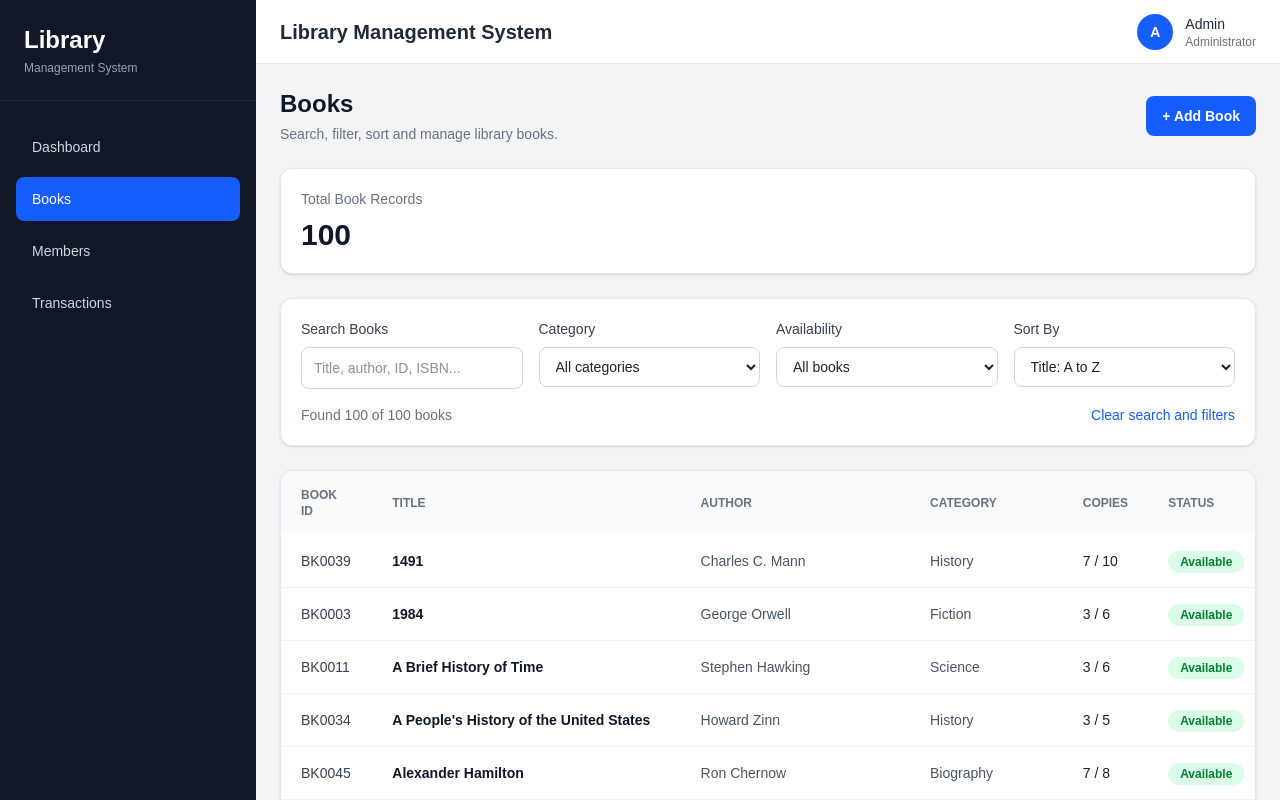
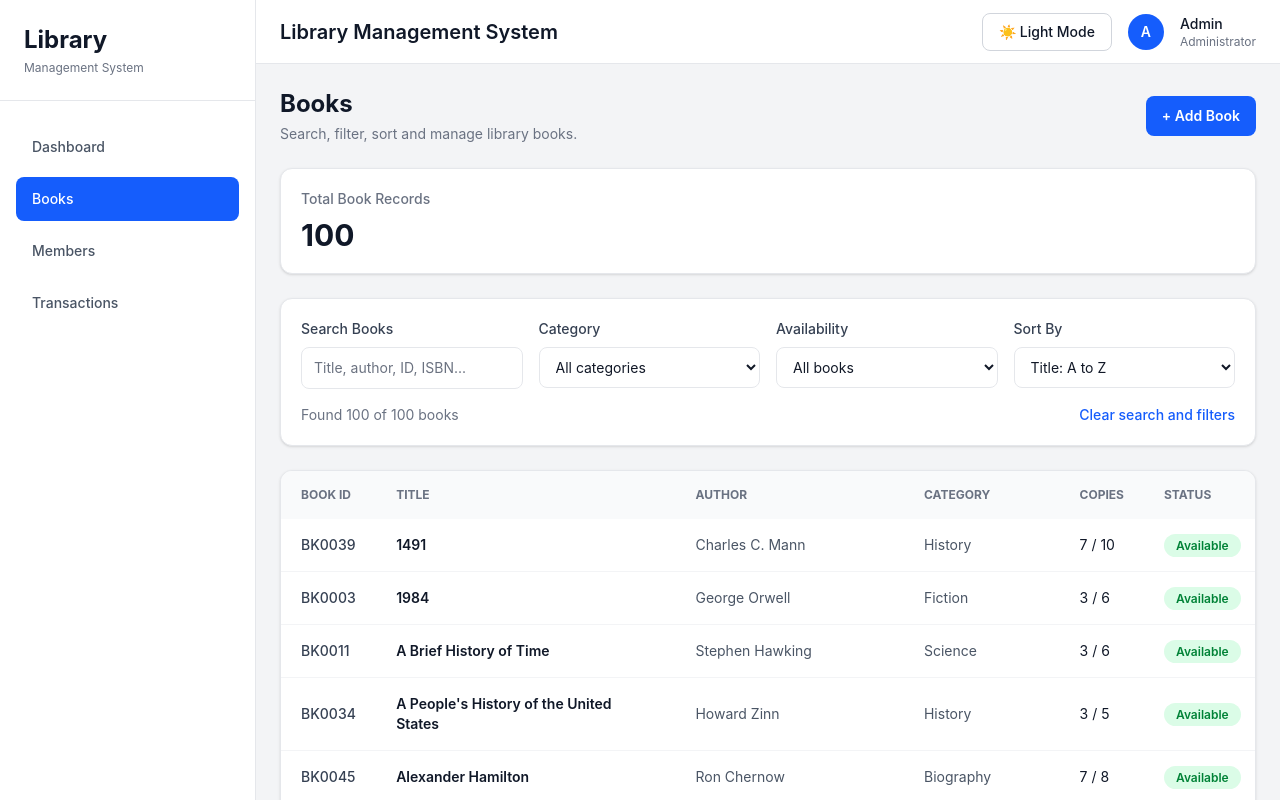
Before and after one commit to vaghasiya-harsh/Library-Management-System, a React (Vite) app: page /books in a window 1280 px wide. Shown: the top 800 px of the page. Built offline with nearby package versions, Linux system fonts and the light colour scheme.

Commit message:
Dark mode create

```diff
--- a/src/components/layout/Header.jsx
+++ b/src/components/layout/Header.jsx
@@ -1,27 +1,48 @@
-import React from "react";
+import { useTheme } from "../../context/ThemeContext";
 
 const Header = () => {
+  const { theme, toggleTheme } = useTheme();
+  const isDark = theme === "dark";
+
   return (
-    <header className="sticky top-0 z-30 flex h-16 items-center justify-between border-b border-gray-200 bg-white px-6">
+    <header
+      className={`sticky top-0 z-30 flex h-16 items-center justify-between border-b px-6 transition-colors ${
+        isDark
+          ? "border-gray-700 bg-gray-900 text-white"
+          : "border-gray-200 bg-white text-gray-900"
+      }`}
+    >
+      <h1 className="text-xl font-semibold">
+        Library Management System
+      </h1>
 
-      <div>
-        <h1 className="text-xl font-semibold text-gray-800">
-          Library Management System
-        </h1>
-      </div>
+      <div className="flex items-center gap-4">
+        <button
+          type="button"
+          onClick={toggleTheme}
+          aria-label={`Switch to ${isDark ? "light" : "dark"} mode`}
+          className={`rounded-lg border px-4 py-2 text-sm font-medium transition-colors ${
+            isDark
+              ? "border-gray-600 bg-gray-800 text-white hover:bg-gray-700"
+              : "border-gray-300 bg-white text-gray-900 hover:bg-gray-100"
+          }`}
+        >
+          {isDark ? "🌙 Dark Mode" : "☀️ Light Mode"}
+        </button>
 
-      <div className="flex items-center gap-3">
         <div className="flex h-9 w-9 items-center justify-center rounded-full bg-blue-600 text-sm font-semibold text-white">
           A
         </div>
 
         <div>
-          <p className="text-sm font-medium text-gray-800">Admin</p>
-
-          <p className="text-xs text-gray-500">Administrator</p>
+          <p className="text-sm font-medium">Admin</p>
+          <p className={isDark ? "text-xs text-gray-300" : "text-xs text-gray-500"}>
+            Administrator
+          </p>
         </div>
       </div>
     </header>
   );
 };
+
 export default Header;
--- a/src/components/layout/Layout.jsx
+++ b/src/components/layout/Layout.jsx
@@ -1,21 +1,29 @@
+import { Outlet } from "react-router-dom";
+import { useTheme } from "../../context/ThemeContext";
 import Sidebar from "./Sidebar";
 import Header from "./Header";
-import { Outlet } from "react-router-dom";
 
 const Layout = () => {
+  const { theme } = useTheme();
+  const isDark = theme === "dark";
+
   return (
-    <div className="min-h-screen bg-gray-100">
-
+    <div
+      className={`min-h-screen transition-colors ${
+        isDark ? "bg-gray-950 text-white" : "bg-gray-100 text-gray-900"
+      }`}
+    >
       <Sidebar />
 
       <div className="ml-64 min-h-screen">
-
         <Header />
 
-        <main className="p-6">
-
+        <main
+          className={`min-h-[calc(100vh-4rem)] p-6 transition-colors ${
+            isDark ? "bg-gray-950 text-white" : "bg-gray-100 text-gray-900"
+          }`}
+        >
           <Outlet />
-
         </main>
       </div>
     </div>
--- a/src/components/layout/Sidebar.jsx
+++ b/src/components/layout/Sidebar.jsx
@@ -1,69 +1,58 @@
 import { NavLink } from "react-router-dom";
+import { useTheme } from "../../context/ThemeContext";
 
 const Sidebar = () => {
+  const { theme } = useTheme();
+  const isDark = theme === "dark";
+
+  const sidebarClass = isDark
+    ? "bg-gray-900 text-white border-gray-800"
+    : "bg-white text-gray-900 border-gray-200";
+
+  const inactiveLinkClass = isDark
+    ? "text-gray-300 hover:bg-gray-800 hover:text-white"
+    : "text-gray-600 hover:bg-gray-100 hover:text-gray-900";
+
   return (
-    <aside className="fixed left-0 top-0 z-40 h-screen w-64 bg-gray-900 text-white">
-
-      <div className="border-b border-gray-800 px-6 py-6">
+    <aside
+      className={`fixed left-0 top-0 z-40 h-screen w-64 border-r transition-colors ${sidebarClass}`}
+    >
+      <div
+        className={`border-b px-6 py-6 ${
+          isDark ? "border-gray-800" : "border-gray-200"
+        }`}
+      >
         <h2 className="text-2xl font-bold">Library</h2>
 
-        <p className="mt-1 text-xs text-gray-400">Management System</p>
+        <p className={isDark ? "mt-1 text-xs text-gray-400" : "mt-1 text-xs text-gray-500"}>
+          Management System
+        </p>
       </div>
 
-      <nav className="px-4 py-6">
+      <nav className="space-y-2 px-4 py-6">
+        {[
+          { to: "/dashboard", label: "Dashboard" },
+          { to: "/books", label: "Books" },
+          { to: "/members", label: "Members" },
+          { to: "/transactions", label: "Transactions" },
+        ].map((item) => (
           <NavLink
-          to="/dashboard"
+            key={item.to}
+            to={item.to}
             className={({ isActive }) =>
-            `mb-2 flex items-center rounded-lg px-4 py-3 text-sm font-medium transition ${
+              `flex items-center rounded-lg px-4 py-3 text-sm font-medium transition-colors ${
                 isActive
                   ? "bg-blue-600 text-white"
-                : "text-gray-300 hover:bg-gray-800 hover:text-white"
+                  : inactiveLinkClass
               }`
             }
           >
-          Dashboard
+            {item.label}
           </NavLink>
-
-        <NavLink
-          to="/books"
-          className={({ isActive }) =>
-            `mb-2 flex items-center rounded-lg px-4 py-3 text-sm font-medium transition ${
-              isActive
-                ? "bg-blue-600 text-white"
-                : "text-gray-300 hover:bg-gray-800 hover:text-white"
-            }`
-          }
-        >
-          Books
-        </NavLink>
-
-        <NavLink
-          to="/members"
-          className={({ isActive }) =>
-            `mb-2 flex items-center rounded-lg px-4 py-3 text-sm font-medium transition ${
-              isActive
-                ? "bg-blue-600 text-white"
-                : "text-gray-300 hover:bg-gray-800 hover:text-white"
-            }`
-          }
-        >
-          Members
-        </NavLink>
-
-        <NavLink
-          to="/transactions"
-          className={({ isActive }) =>
-            `mb-2 flex items-center rounded-lg px-4 py-3 text-sm font-medium transition ${
-              isActive
-                ? "bg-blue-600 text-white"
-                : "text-gray-300 hover:bg-gray-800 hover:text-white"
-            }`
-          }
-        >
-          Transactions
-        </NavLink>
+        ))}
       </nav>
     </aside>
   );
 };
+
 export default Sidebar;
--- /dev/null
+++ b/src/context/ThemeContext.jsx
@@ -0,0 +1,50 @@
+import { createContext, useContext, useEffect, useState } from "react";
+
+const ThemeContext = createContext(null);
+
+export function ThemeProvider({ children }) {
+  const [theme, setTheme] = useState(() => {
+    try {
+      return localStorage.getItem("library_theme") === "dark"
+        ? "dark"
+        : "light";
+    } catch {
+      return "light";
+    }
+  });
+
+  useEffect(() => {
+    document.documentElement.classList.toggle(
+      "dark",
+      theme === "dark"
+    );
+
+    try {
+      localStorage.setItem("library_theme", theme);
+    } catch {
+      // Theme current session mein phir bhi kaam karegi.
+    }
+  }, [theme]);
+
+  const toggleTheme = () => {
+    setTheme((currentTheme) =>
+      currentTheme === "light" ? "dark" : "light"
+    );
+  };
+
+  return (
+    <ThemeContext.Provider value={{ theme, toggleTheme }}>
+      {children}
+    </ThemeContext.Provider>
+  );
+}
+
+export function useTheme() {
+  const context = useContext(ThemeContext);
+
+  if (!context) {
+    throw new Error("useTheme must be used inside ThemeProvider");
+  }
+
+  return context;
+}
--- a/src/index.css
+++ b/src/index.css
@@ -1,15 +1,114 @@
 @import "tailwindcss";
 
-@layer base {
-  * {
-    margin: 0;
-    padding: 0;
-    box-sizing: border-box;
-  }
+/* Tailwind v4: enable dark: utilities using the .dark class */
+@custom-variant dark (&:where(.dark, .dark *));
 
-  body {
-    font-family: Arial, sans-serif;
-    background-color: #f5f6fa;
-    color: #222;
-  }
+/* Default Light Theme */
+:root {
+  color-scheme: light;
+  --app-bg: #ffffff;
+  --app-card: #ffffff;
+  --app-text: #111827;
+  --app-muted: #6b7280;
+  --app-border: #e5e7eb;
+  --app-input: #ffffff;
 }
+
+/* Dark Theme */
+html.dark {
+  color-scheme: dark;
+  --app-bg: #030712;
+  --app-card: #111827;
+  --app-text: #f9fafb;
+  --app-muted: #d1d5db;
+  --app-border: #374151;
+  --app-input: #1f2937;
+}
+
+/* Full application background */
+html,
+body,
+#root {
+  min-height: 100%;
+}
+
+body {
+  margin: 0;
+  background-color: var(--app-bg);
+  color: var(--app-text);
+  transition: background-color 0.2s ease, color 0.2s ease;
+}
+
+/* Automatically adjust common existing Tailwind backgrounds */
+html.dark [class~="bg-white"] {
+  background-color: var(--app-card) !important;
+}
+
+html.dark [class~="bg-gray-50"],
+html.dark [class~="bg-gray-100"] {
+  background-color: #0f172a !important;
+}
+
+html.dark [class~="bg-gray-200"] {
+  background-color: #1f2937 !important;
+}
+
+/* Automatically adjust common dark text classes */
+html.dark [class~="text-black"],
+html.dark [class~="text-gray-900"],
+html.dark [class~="text-gray-800"],
+html.dark [class~="text-gray-700"] {
+  color: #f9fafb !important;
+}
+
+html.dark [class~="text-gray-600"],
+html.dark [class~="text-gray-500"],
+html.dark [class~="text-gray-400"] {
+  color: #d1d5db !important;
+}
+
+/* Borders */
+html.dark [class~="border-gray-100"],
+html.dark [class~="border-gray-200"],
+html.dark [class~="border-gray-300"] {
+  border-color: var(--app-border) !important;
+}
+
+/* Inputs and textareas */
+input,
+select,
+textarea {
+  background-color: var(--app-input);
+  color: var(--app-text);
+  border-color: var(--app-border);
+}
+
+input::placeholder,
+textarea::placeholder {
+  color: var(--app-muted);
+}
+
+/* Tables */
+html.dark th,
+html.dark td {
+  border-color: var(--app-border);
+}
+
+html.dark tr:hover {
+  background-color: #1f2937;
+}
+
+/* Smooth theme changes for common components */
+button,
+a,
+input,
+select,
+textarea,
+section,
+article,
+aside {
+  transition:
+    background-color 0.2s ease,
+    color 0.2s ease,
+    border-color 0.2s ease;
+}
--- a/src/main.jsx
+++ b/src/main.jsx
@@ -1,18 +1,19 @@
 import { StrictMode } from "react";
 import { createRoot } from "react-dom/client";
 import { BrowserRouter } from "react-router-dom";
-
+import App from "./App";
+import { LibraryProvider } from "./context/LibraryContext";
+import { ThemeProvider } from "./context/ThemeContext";
 import "./index.css";
-import App from "./App.jsx";
-
-import { LibraryProvider } from "./context/LibraryContext";
 
 createRoot(document.getElementById("root")).render(
   <StrictMode>
     <BrowserRouter>
-      <LibraryProvider>
-        <App />
-      </LibraryProvider>
+      <ThemeProvider>
+        <LibraryProvider>
+          <App />
+        </LibraryProvider>
+      </ThemeProvider>
     </BrowserRouter>
   </StrictMode>
 );
--- a/src/pages/Books/Books.jsx
+++ b/src/pages/Books/Books.jsx
@@ -308,7 +308,7 @@ const Books = () => {
                 type="button"
                 disabled={currentPage === 1}
                 onClick={() => setPage(currentPage - 1)}
-                className="rounded-lg border border-gray-300 px-3 py-2 text-sm font-medium text-gray-700 hover:bg-gray-50 disabled:cursor-not-allowed disabled:opacity-40"
+                className="rounded-lg border border-gray-300 px-3 py-2 text-sm font-medium text-gray-700 hover:bg-gray-50 disabled:cursor-not-allowed disabled:opacity-40 dark:hover:bg-black "
               >
                 Previous
               </button>
@@ -321,7 +321,7 @@ const Books = () => {
                 type="button"
                 disabled={currentPage === totalPages}
                 onClick={() => setPage(currentPage + 1)}
-                className="rounded-lg border border-gray-300 px-3 py-2 text-sm font-medium text-gray-700 hover:bg-gray-50 disabled:cursor-not-allowed disabled:opacity-40"
+                className="rounded-lg border border-gray-300 px-3 py-2 text-sm font-medium text-gray-700 hover:bg-gray-50 disabled:cursor-not-allowed disabled:opacity-40 dark:hover:bg-black"
               >
                 Next
               </button>
```
Lines whose indentation alone changed are shown as unchanged.
